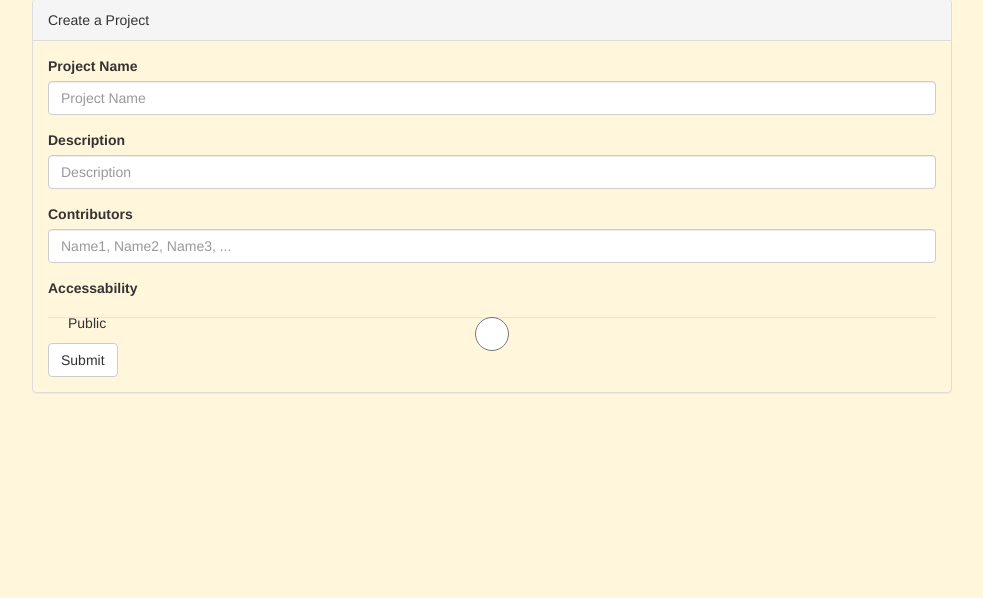
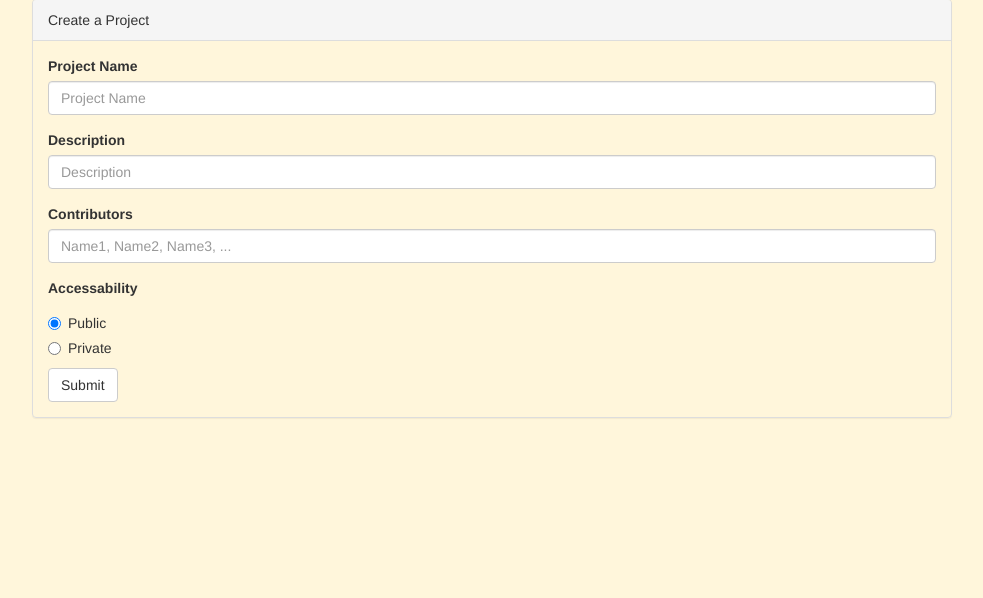
Before and after one commit to MKotlik/CorrectHorseBatteryStaple, a Flask app: page /create/ in a window 1280 px wide. Shown: the part 71-669 px from the top of the page, without its empty margins (148-1131 px from the left). Run offline with Flask 2, Linux system fonts and the light colour scheme; the visitor is signed in with stand-in values (Sample User, id 1); some libraries are stand-ins or nearby versions.

Commit message:
finished create html

```diff
--- a/app/templates/create.html
+++ b/app/templates/create.html
@@ -34,8 +34,14 @@
 	<label>Accessability</label>
 	<div class="radio">
 	  <label>
-	    <input type="radio" class="form-control" id="accessRights">
+	    <input type="radio" id="public" name="accessRights" checked>
 	    Public
+	  </label>
+	</div>
+	<div class="radio">
+	  <label>
+	    <input type="radio" id="private" name="accessRights">
+	    Private
 	  </label>
 	</div>
 	<button id="createButton" type="submit" class="btn btn-default"> Submit</button>
```
